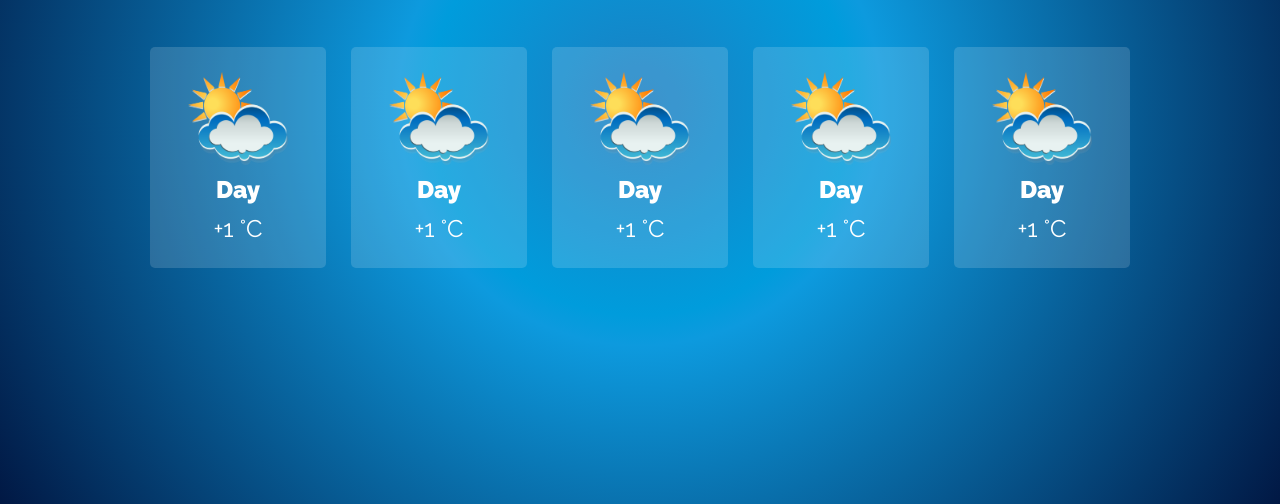
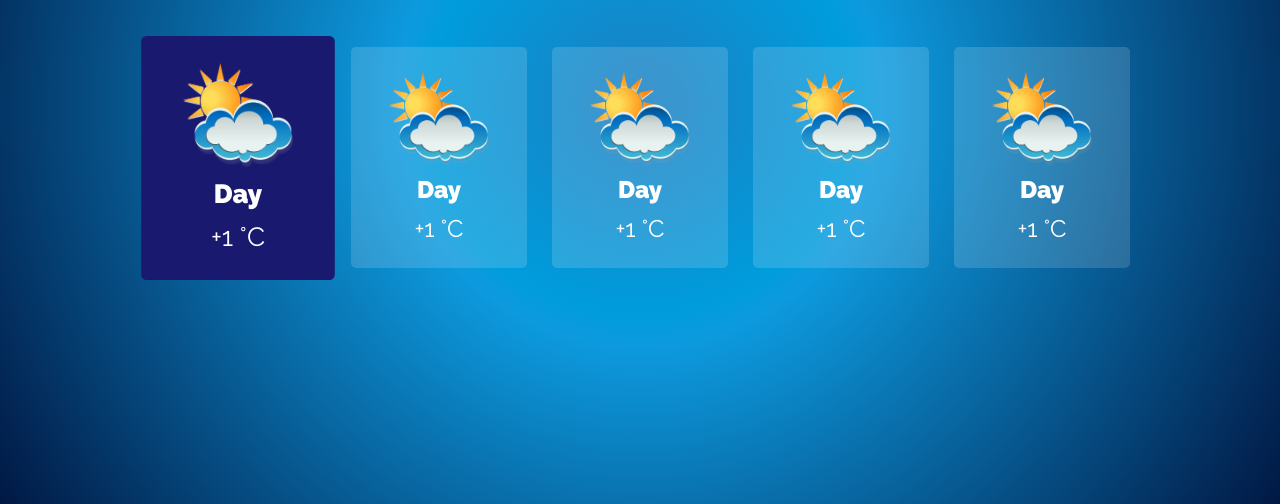
Before and after one commit to mre-dev/weather, a plain HTML site: page index.html in a window 1280 px wide. In both pictures the pointer is over the element 238 px from the left and 453 px from the top of the page. Shown: the part 296-800 px from the top of the page. Drawn offline with nearby package versions, Linux system fonts and the light colour scheme; files that its build step writes are made by us from their sources.

Commit message:
Day hover style added

```diff
--- a/assets/style/scss/style.scss
+++ b/assets/style/scss/style.scss
@@ -158,6 +158,12 @@ body {
                 width: calc(20% - 20px);
                 flex-grow: 1;
                 min-width: 150px;
+                transition: 0.5s;
+
+                &:hover {
+                    background-color: midnightblue;
+                    transform: scale(1.1);
+                }
 
                 img {
                     width: 10rem;
```
Also changed, not shown: assets/css/compiled css/style.css (added), 1 other file.
